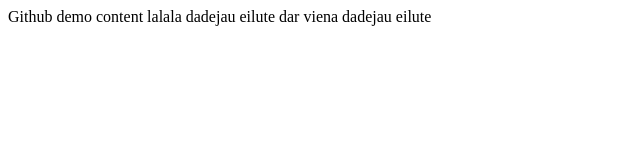
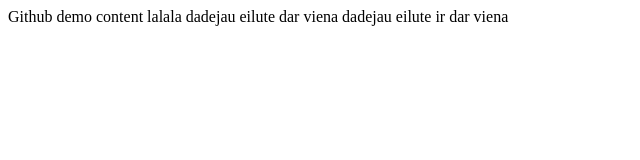
Before and after one commit to pinavijuss/3-github, a plain HTML site: page index.html in a window 1280 px wide. Shown: the full height of the page, 0-640 px from the left. Drawn offline with Linux system fonts and the light colour scheme.

Commit message:
fixas kvadratu

```diff
--- a/index.html
+++ b/index.html
@@ -11,6 +11,7 @@
     Github demo content
     lalala dadejau eilute
     dar viena dadejau eilute
+    ir dar viena
 </body>
 
 </html>
```
